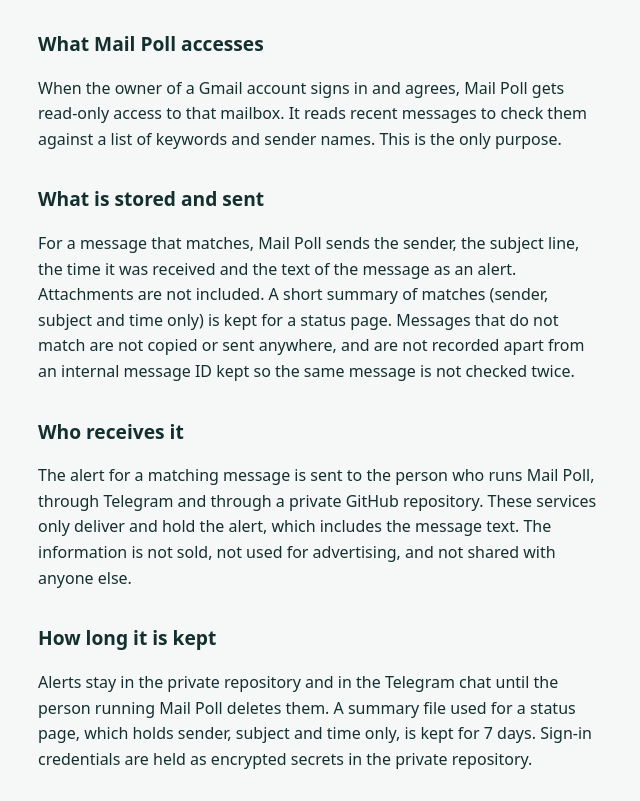
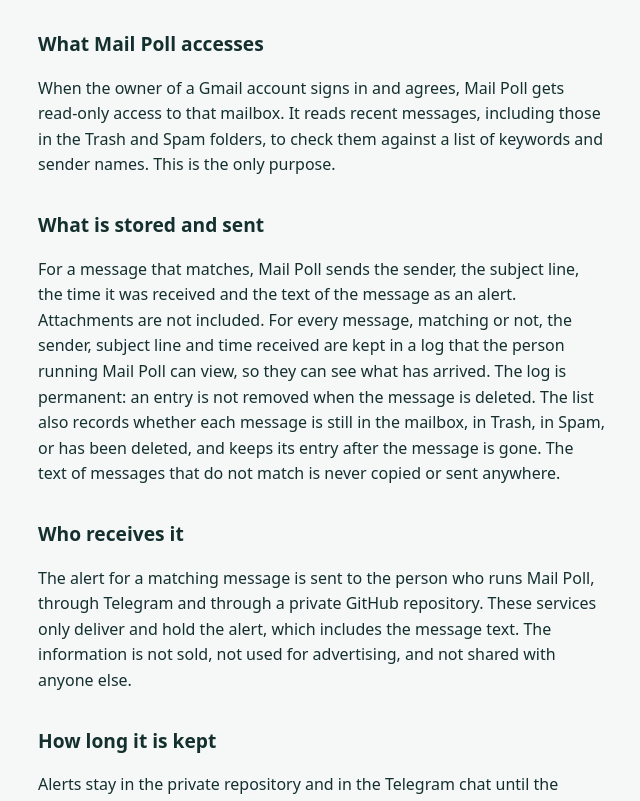
Before and after one commit to watchawk/watchawk.github.io, a plain HTML site: page privacy/index.html in a window 1280 px wide. Shown: the part 132-933 px from the top of the page, without its empty margins (282-922 px from the left). Drawn offline with Linux system fonts and the light colour scheme.

Commit message:
Update policy pages: permanent mail log, Trash and Spam covered
Co-Authored-By: Claude Sonnet 5.5 <noreply@anthropic.com>

```diff
--- a/privacy/index.html
+++ b/privacy/index.html
@@ -25,16 +25,16 @@
     <p class="lede">Mail Poll. Last updated 8 November 2026.</p>
 
     <h2>What Mail Poll accesses</h2>
-    <p>When the owner of a Gmail account signs in and agrees, Mail Poll gets read-only access to that mailbox. It reads recent messages to check them against a list of keywords and sender names. This is the only purpose.</p>
+    <p>When the owner of a Gmail account signs in and agrees, Mail Poll gets read-only access to that mailbox. It reads recent messages, including those in the Trash and Spam folders, to check them against a list of keywords and sender names. This is the only purpose.</p>
 
     <h2>What is stored and sent</h2>
-    <p>For a message that matches, Mail Poll sends the sender, the subject line, the time it was received and the text of the message as an alert. Attachments are not included. A short summary of matches (sender, subject and time only) is kept for a status page. Messages that do not match are not copied or sent anywhere, and are not recorded apart from an internal message ID kept so the same message is not checked twice.</p>
+    <p>For a message that matches, Mail Poll sends the sender, the subject line, the time it was received and the text of the message as an alert. Attachments are not included. For every message, matching or not, the sender, subject line and time received are kept in a log that the person running Mail Poll can view, so they can see what has arrived. The log is permanent: an entry is not removed when the message is deleted. The list also records whether each message is still in the mailbox, in Trash, in Spam, or has been deleted, and keeps its entry after the message is gone. The text of messages that do not match is never copied or sent anywhere.</p>
 
     <h2>Who receives it</h2>
     <p>The alert for a matching message is sent to the person who runs Mail Poll, through Telegram and through a private GitHub repository. These services only deliver and hold the alert, which includes the message text. The information is not sold, not used for advertising, and not shared with anyone else.</p>
 
     <h2>How long it is kept</h2>
-    <p>Alerts stay in the private repository and in the Telegram chat until the person running Mail Poll deletes them. A summary file used for a status page, which holds sender, subject and time only, is kept for 7 days. Sign-in credentials are held as encrypted secrets in the private repository.</p>
+    <p>Alerts stay in the private repository and in the Telegram chat until the person running Mail Poll deletes them. The mail log, which holds sender, subject, time and status only and never message text, is kept in the private repository until the person running Mail Poll deletes it. The status file used for the dashboard is kept for 7 days. Sign-in credentials are held as encrypted secrets in the private repository.</p>
 
     <h2>Your choices</h2>
     <p>The account owner can remove Mail Poll's access at any time at <a href="https://myaccount.google.com/permissions">myaccount.google.com/permissions</a>. After that, Mail Poll can no longer read the mailbox. To ask for stored alerts to be deleted, email <a href="mailto:watchawk@proton.me">watchawk@proton.me</a>.</p>
```
Also changed, not shown: index.html (+1 -1 lines).
